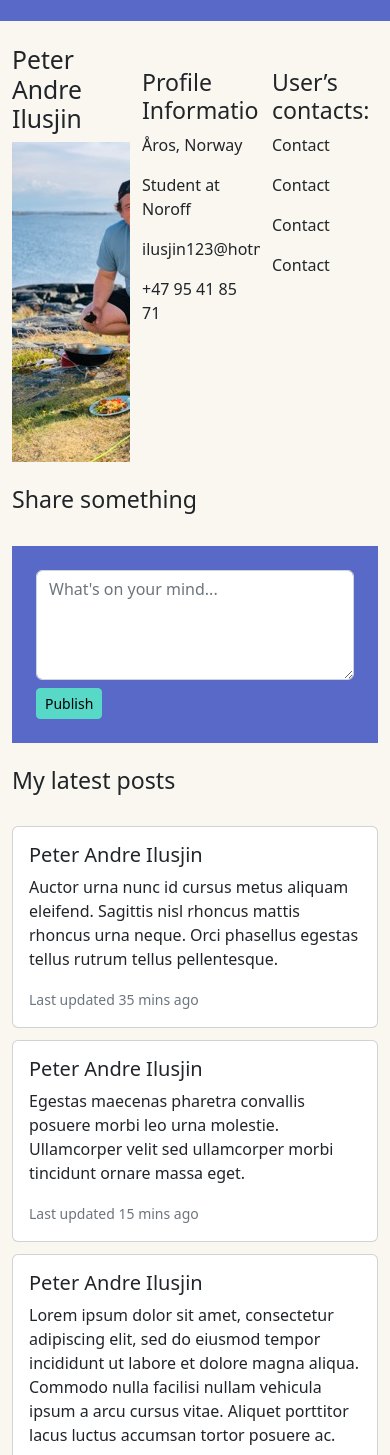
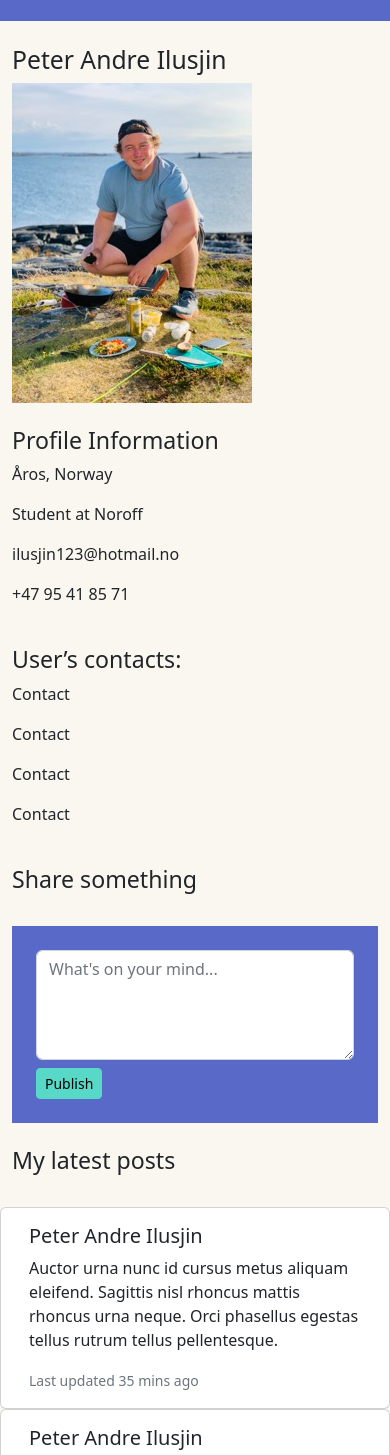
Before and after one commit to Pilusjin/CCS-frameworks, a website: page profile.html in a window 390 px wide. Shown: the part 67-1522 px from the top of the page. Drawn offline with Linux system fonts and the light colour scheme.

Commit message:
minor update
clean up in htmls

```diff
--- a/profile.html
+++ b/profile.html
@@ -4,6 +4,10 @@
     <meta charset="UTF-8">
     <meta http-equiv="X-UA-Compatible" content="IE=edge">
     <meta name="viewport" content="width=device-width, initial-scale=1.0">
+    <meta
+      name="description"
+      content="Profile page, more about user and there contacts"
+      />
     <title>Profile</title>
     <link rel="stylesheet" href="/dist/css/styles.css">
 </head>
@@ -43,15 +47,13 @@
 
       <div class="row pt-7 mt-4 d-flex justify-content-center">
 
-      <div class="col-4">
+        <div class="col-12 col-md-4">
             <h2>Peter Andre Ilusjin</h2>
-          <img src="images/Profile.jpeg" class="images">
+            <img src="images/Profile.jpeg" class="images" alt="Profile photo of Peter">
         </div>
 
-      <div class="bg-light col-4 mt-4">
-
+        <div class="bg-light col-12 col-md-4 mt-4">
           <h3>Profile Information</h3>
-
             <div class="d-flex">
               <p>Åros, Norway</p>
             </div>
@@ -66,10 +68,8 @@
             </div>
         </div>
 
-      <div class="bg-light col-4 mt-4">
-
+        <div class="bg-light col-12 col-md-4 mt-4">
           <h3>User’s contacts:</h3>
-
             <div class="d-flex">
               <p>Contact</p>
             </div>
@@ -94,23 +94,23 @@
 
         <h3 class="mt-4">My latest posts</h3>
 
-      <div class="card-group mt-4 my-4 gap-4">
-
-        <div class="card">
+        <div class="card-group mt-4 my-4 ">
+        <div class="row">
+            <div class="card col-12 col-md-4 d-flex ">
               <div class="card-body">
                 <h5 class="card-title">Peter Andre Ilusjin</h5>
                 <p class="card-text">Auctor urna nunc id cursus metus aliquam eleifend. Sagittis nisl rhoncus mattis rhoncus urna neque. Orci phasellus egestas tellus rutrum tellus pellentesque.</p>
                 <p class="card-text"><small class="text-muted">Last updated 35 mins ago</small></p>
               </div>
             </div>
-        <div class="card">
+            <div class="card col-12 col-md-4 d-flex">
               <div class="card-body">
                 <h5 class="card-title">Peter Andre Ilusjin</h5>
                 <p class="card-text">Egestas maecenas pharetra convallis posuere morbi leo urna molestie. Ullamcorper velit sed ullamcorper morbi tincidunt ornare massa eget.</p>
                 <p class="card-text"><small class="text-muted">Last updated 15 mins ago</small></p>
               </div>
             </div>
-        <div class="card">
+            <div class="card col-12 col-md-4 d-flex">
               <div class="card-body">
                 <h5 class="card-title">Peter Andre Ilusjin</h5>
                 <p class="card-text">Lorem ipsum dolor sit amet, consectetur adipiscing elit, sed do eiusmod tempor incididunt ut labore et dolore magna aliqua. Commodo nulla facilisi nullam vehicula ipsum a arcu cursus vitae. Aliquet porttitor lacus luctus accumsan tortor posuere ac.</p>
@@ -119,6 +119,9 @@
           </div>
 
         </div>
+
+      </div>
+    </div>
   </main>
 
   <footer class="bg-secondary mt-auto p-4 text-center">Footer</footer>
```
Also changed, not shown: home.html (+19 -6 lines), login.html (+4 -0 lines), 1 other file. Lines whose indentation alone changed are shown as unchanged.
